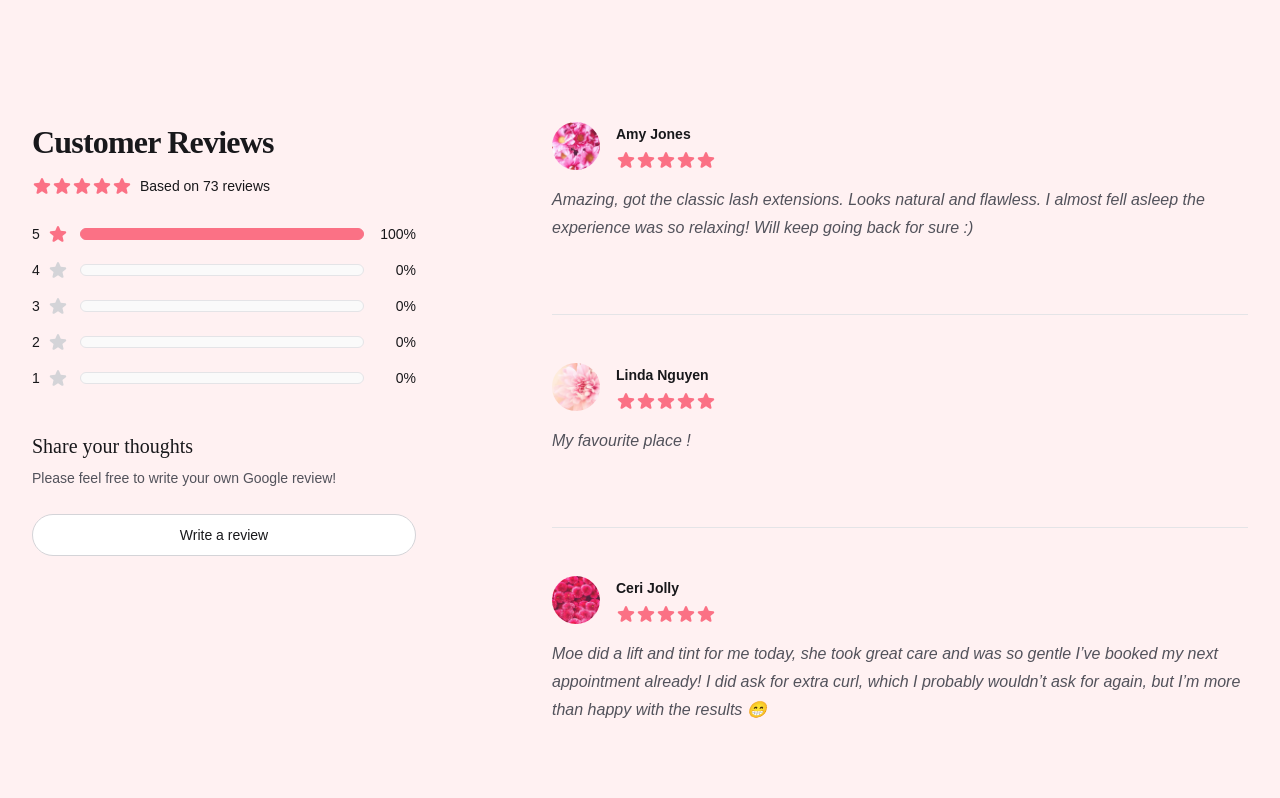
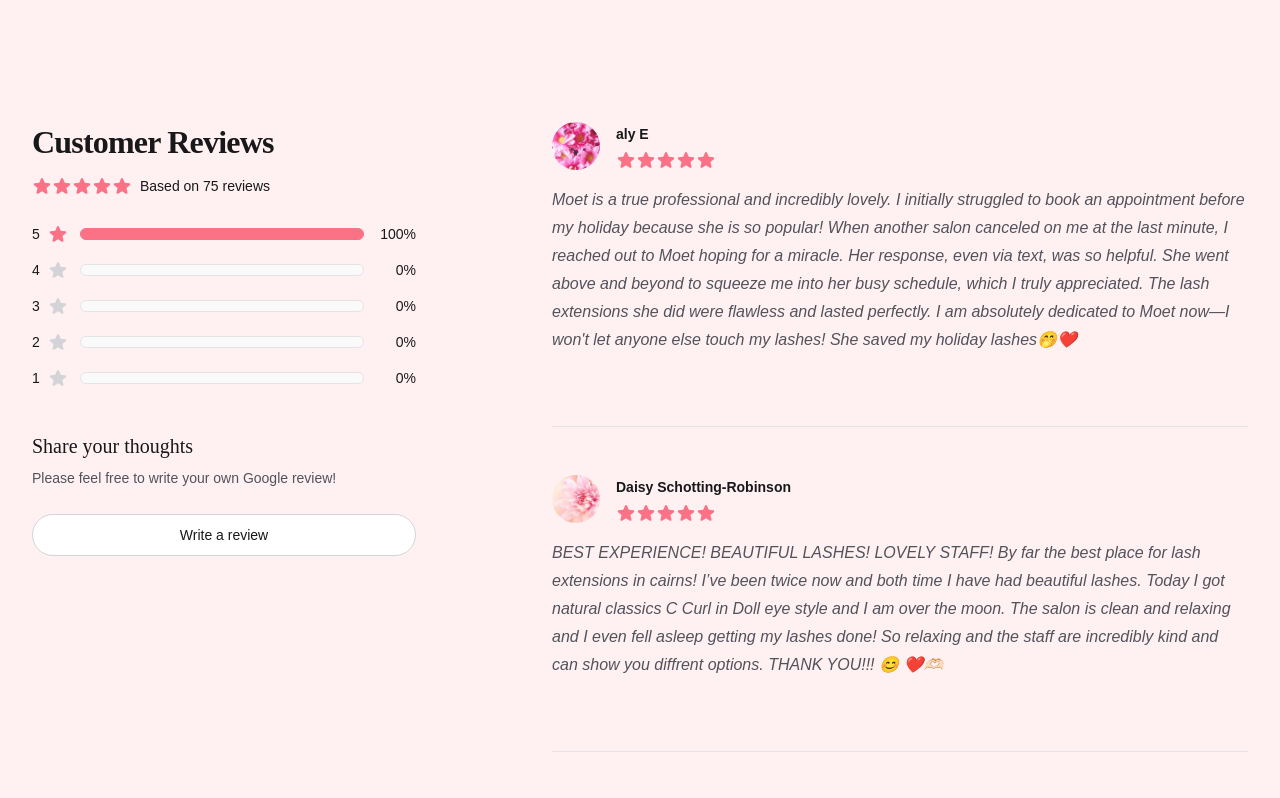
Before and after one commit to Emily-Nilsen/moet-lashes, a Next.js app: page / in a window 1280 px wide. Shown: the part 2280-3078 px from the top of the page. Built offline with nearby package versions, Linux system fonts and the light colour scheme; a web font is replaced by a local one.

Commit message:
reviews 74 and 75

```diff
--- a/src/components/CustomerReviews.jsx
+++ b/src/components/CustomerReviews.jsx
@@ -6,15 +6,34 @@ import { Menu, Transition } from '@headlessui/react'
 
 const reviews = {
   average: 5,
-  totalCount: 73,
+  totalCount: 75,
   counts: [
-    { rating: 5, count: 73 },
+    { rating: 5, count: 75 },
     { rating: 4, count: 0 },
     { rating: 3, count: 0 },
     { rating: 2, count: 0 },
     { rating: 1, count: 0 },
   ],
   featured: [
+    {
+      id: 75,
+      rating: 5,
+      content: `
+        <p>Moet is a true professional and incredibly lovely. I initially struggled to book an appointment before my holiday because she is so popular! When another salon canceled on me at the last minute, I reached out to Moet hoping for a miracle.
+
+Her response, even via text, was so helpful. She went above and beyond to squeeze me into her busy schedule, which I truly appreciated. The lash extensions she did were flawless and lasted perfectly. I am absolutely dedicated to Moet now—I won't let anyone else touch my lashes! She saved my holiday lashes🤭❤️</p>
+      `,
+      author: 'aly E',
+    },
+    {
+      id: 74,
+      rating: 5,
+      content: `
+        <p>BEST EXPERIENCE! BEAUTIFUL LASHES! LOVELY STAFF! By far the best place for lash extensions in cairns! I’ve been twice now and both time I have had beautiful lashes. Today I got natural classics C Curl in Doll eye style and I am over the moon. The salon is clean and relaxing and I even fell asleep getting my lashes done! So relaxing and the staff are incredibly kind and can show you diffrent options.
+THANK YOU!!! 😊 ❤️🫶🏻</p>
+      `,
+      author: 'Daisy Schotting-Robinson',
+    },
     {
       id: 73,
       rating: 5,
```
Also changed, not shown: 1 other file (tests, documents, lock files or other folders).
